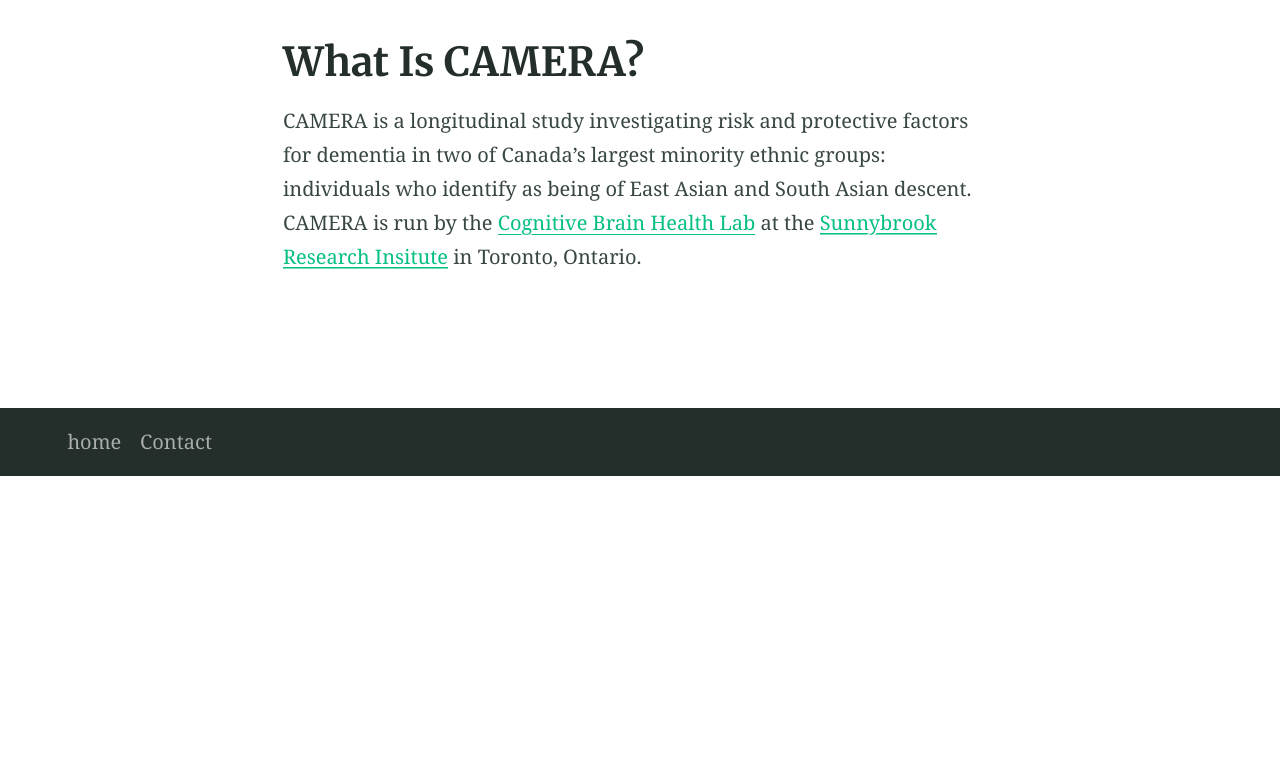
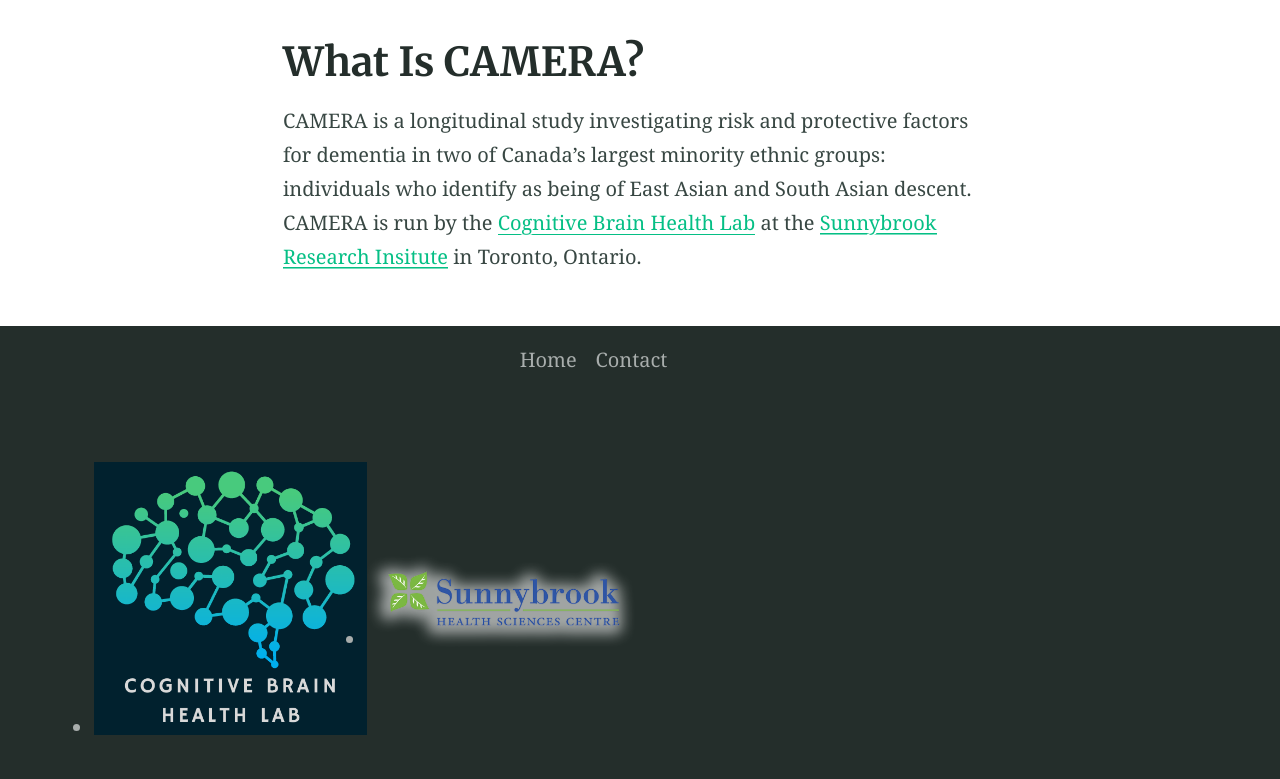
Before and after one commit to camerastudy/camerastudy.github.io, a Jekyll site: the page built from index.md, in a window 1280 px wide. Shown: the part 424-1203 px from the top of the page. Built offline with Jekyll 4.4.1, drawn with Linux system fonts in a browser that asks for light colours; before the commit the page ends 900 px from its top, so only the background shows below that.

```diff
--- a/_config.yml
+++ b/_config.yml
@@ -108,18 +108,18 @@
 - title: Home
   url: /
 - title: About
-  url: /elements/
+  url: /docs/about/
 - title: Contact
-  url: /blog/
+  url: /docs/contact/
 - title: Join
-  url: /categories/
+  url: /docs/join/
 - title: News
-  url: /search/
+  url: /docs/news/
 - title: People
   url: /docs/people
 
 navigation_footer:
-- title: home
+- title: Home
   url: /
 - title: Contact
   url: mailto:cbhlab@sunnybrook.ca
--- a/_includes/nav-footer.html
+++ b/_includes/nav-footer.html
@@ -14,6 +14,27 @@
       </li>
     {% endfor %}
   </ul>
+  <div class="container">
+
+        {% if site.navigation_footer %}
+        <div class="columns is-multiline">
+            {% for item in site.navigation_footer %}
+            <div class="column has-text-centered">
+                <div>
+                    <a href="{{ item.link | relative_url }}" class="link">{{ item.name }}</a>
+                </div>
+            </div>
+            {% endfor %}
+        </div>
+        {% endif %}
+
+        <br/>
+
+        <ul class="footerLogos" style="display: flex; align-items: center; justify-content: center;">
+          <li><img src="/assets/logos/cbhlab_logo.png" width="300" hspace="50"></li>
+          <li><img src="/assets/logos/sri.png" width="300" hspace="50"></li>
+        </ul>
+    </div>
 </nav>
 {% else %}
   {% include nav-default.html %}
```
